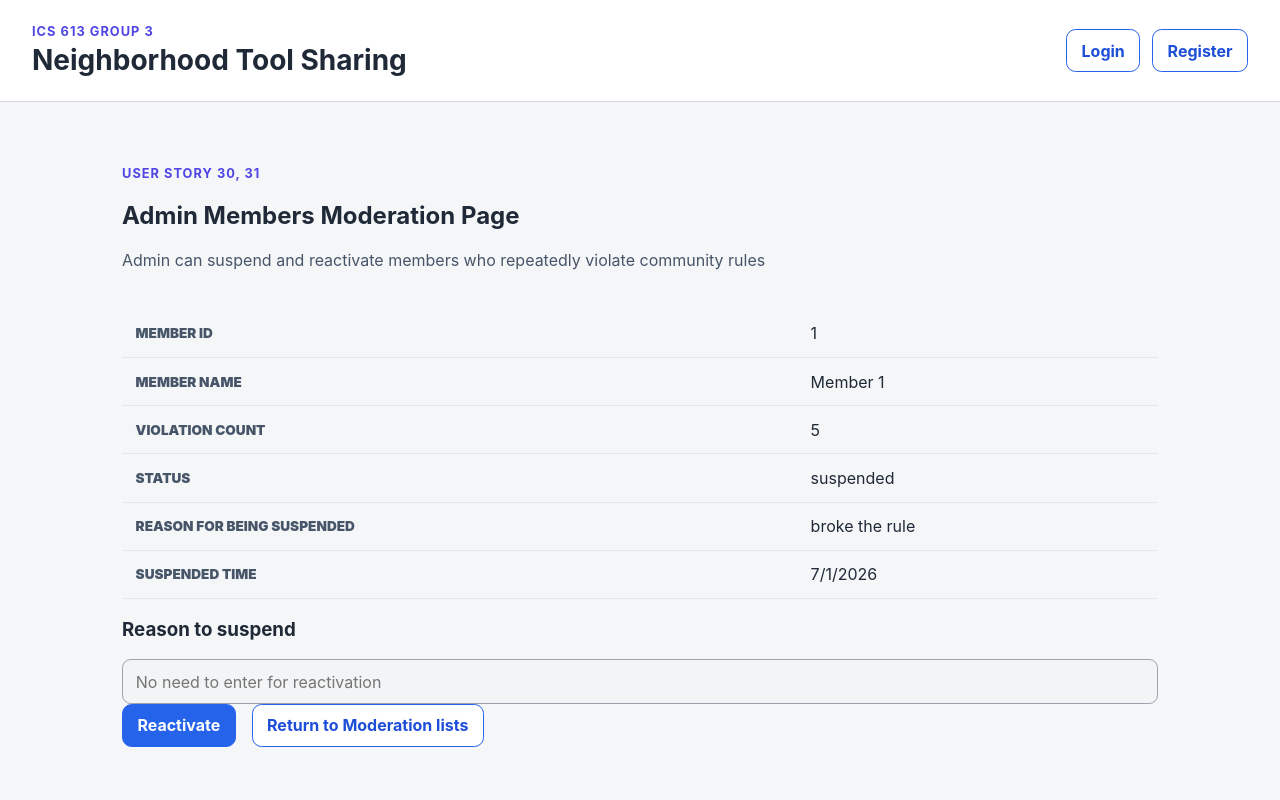
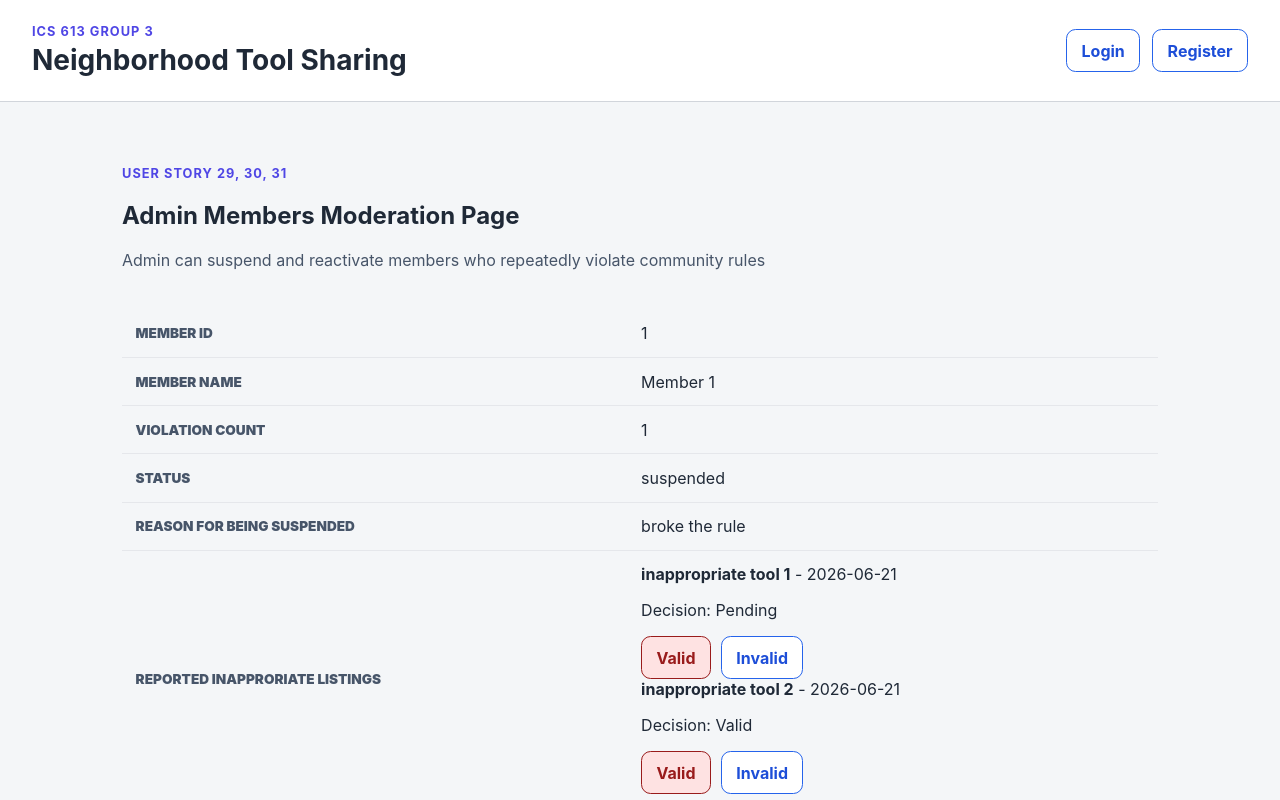
Before and after one commit to ICS613-Group3/Group3-ICS613-project, a React (Vite) app in the folder frontend/: page /admin/AdminModerationProfiles/1 in a window 1280 px wide. Shown: the top 800 px of the page. Built offline with nearby package versions, Linux system fonts and the light colour scheme; no server answers.

Commit message:
added user story 29 (frontend logic)

```diff
--- a/frontend/src/App.css
+++ b/frontend/src/App.css
@@ -1675,6 +1675,7 @@ select {
   line-height: 1.5;
 }
 
+
 /* Mobile layout stacks form and preview vertically. */
 @media (max-width: 820px) {
   .profile-layout {
@@ -2198,6 +2199,36 @@ select {
   padding: 1.25rem;
   margin-top: 1.5rem;
   box-shadow: 0 12px 30px rgba(15, 23, 42, 0.08);
+}
+
+/* suspension reason error message to be hidden*/
+.suspension-reason-error-message-invisible {
+  display: none;
+}
+
+/* suspension reason error message to be visible*/
+.suspension-reason-error-message-visible {
+  display: block;
+}
+
+/* margin bottom to admin moderation profile input*/
+.margin-bottom-admin-moderation-input {
+  margin-bottom: 10px;
+}
+
+/* iinvlaid button on admin moderation profile page*/
+.invalid-button {
+  margin-left: 10px;
+
+}
+
+/* pagination for moderation history page*/
+.pagination-moderation-history {
+  display: flex;
+  justify-content: center;
+  align-items: center;
+  gap: 10px;
+  margin-top: 10px;
 }
 
 /* Mobile admin listing layout. */
--- a/frontend/src/pages/AdminModerationIndividualProfile.tsx
+++ b/frontend/src/pages/AdminModerationIndividualProfile.tsx
@@ -5,12 +5,24 @@ import {Link, useParams} from "react-router-dom";
 
 type Status = "suspended" | "notSuspended";
 
+type ListingReviewStatus = "pending" | "valid" | "invalid";
+
+
+
+type InappropriateListing = {
+  reportId: number;
+  listingName: string;
+  date: string;
+  reviewStatus: ListingReviewStatus;
+}
+;
 type ModerationProfile = {
   memberId: number;
   memberName: string;
   countOfViolation: number;
   status: Status;
   reason: string;
+  inappropriateListings: InappropriateListing[];
   suspendedTime: string | null;
 };
 
@@ -19,42 +31,81 @@ const moderationProfilesArray: ModerationProfile[] = [
   {
     memberId: 1,
     memberName: "Member 1",
-    countOfViolation: 5,
+    countOfViolation: 1,
     status: "suspended",
     reason: "broke the rule",
+    inappropriateListings: [
+      {
+        reportId: 1,
+        listingName: "inappropriate tool 1",
+        date: "2026-06-21",
+        reviewStatus: "pending"
+      },
+      {
+        reportId: 2,
+        listingName: "inappropriate tool 2",
+        date: "2026-06-21",
+        reviewStatus: "valid"
+      },
+    ],
     suspendedTime: "2026-07-01T12:10:00.000Z"
   },
   {
     memberId: 2,
     memberName: "Member 1",
-    countOfViolation: 5,
+    countOfViolation: 0,
     status: "notSuspended",
     reason: "",
+    inappropriateListings: [
+    ],
     suspendedTime: null
   },
   {
     memberId: 3,
     memberName: "Member 1",
-    countOfViolation: 2,
+    countOfViolation: 0,
     status: "notSuspended",
     reason: "",
+    inappropriateListings: [
+      {
+        reportId: 3,
+        listingName: "inappropriate tool 3",
+        date: "2026-06-25",
+        reviewStatus: "pending"
+      },
+      {
+        reportId: 1,
+        listingName: "inappropriate tool 4",
+        date: "2026-06-27",
+        reviewStatus: "pending"
+      },
+    ],
     suspendedTime: null
   },
   {
     memberId: 4,
     memberName: "Member 1",
-    countOfViolation: 8,
+    countOfViolation: 1,
     status: "suspended",
     reason: "broke rule",
+    inappropriateListings: [
+      {
+        reportId: 5,
+        listingName: "inappropriate tool 5",
+        date: "2026-06-28",
+        reviewStatus: "valid"
+      },
+    ],
     suspendedTime: "2026-07-11T12:10:00.000Z"
   },
 ];
 
 
-function AdminModerationIndivialProfile() {
+function AdminModerationIndividualProfile() {
   const {memberId} = useParams<{memberId: string}>();
   const [reasons, setReasons] = useState<Record<number, string>>({});
   const [moderationProfiles, setModerationProfiles] = useState<ModerationProfile[]>(moderationProfilesArray);
+  const [showError, setShowError] = useState(false);
 
   const updateStatus = (memberId: number) => {
     const profile = moderationProfiles.find(
@@ -69,9 +120,11 @@ function AdminModerationIndivialProfile() {
     const enteredReason = reasons[memberId]?.trim() ?? "";
 
     if (isSuspending && enteredReason === ""){
-      alert("Please enter a suspension reason");
+      setShowError(true);
       return;
     }
+
+    setShowError(false);
 
     setModerationProfiles((currentProfiles) =>
       currentProfiles.map((currentProfile) =>
@@ -127,12 +180,44 @@ function AdminModerationIndivialProfile() {
     )
   }
 
+  const updateListingReviewStatus = (
+    memberId: number,
+    reportId: number,
+    reviewStatus: ListingReviewStatus,
+  ) => {
+    setModerationProfiles((currentProfiles) =>
+      currentProfiles.map((currentProfile) => {
+        if(currentProfile.memberId !== memberId) {
+          return currentProfile;
+        }
+
+        const updatedListings =
+          currentProfile.inappropriateListings.map((listing) =>
+            listing.reportId === reportId
+               ? {
+                 ...listing,
+                 reviewStatus,
+               }
+              : listing,
+      );
+
+      return {
+        ...currentProfile,
+        inappropriateListings: updatedListings,
+
+        countOfViolation: updatedListings.filter(
+          (listing) => listing.reviewStatus === "valid",
+        ).length,
+      };
+      }));
+  };
+
   return (
     <>
       <section className="page-section">
         <div className="page-header">
           <div>
-            <p className="eyebrow">User Story 30, 31</p>
+            <p className="eyebrow">User Story 29, 30, 31</p>
             <h1>Admin Members Moderation Page</h1>
             <p className="page-description">Admin can suspend and reactivate members who repeatedly violate community rules</p>
           </div>
@@ -161,6 +246,30 @@ function AdminModerationIndivialProfile() {
               <td>{profile.status === "suspended" ? profile.reason :  ""}</td>
             </tr>
             <tr>
+              <th>Reported Inapproriate Listings </th>
+              <td>{profile.inappropriateListings.length > 0 ? (
+                <div>
+                  {profile.inappropriateListings.map((listing) => (
+                    <div key={listing.reportId}>
+                      <div>
+                        <strong>{listing.listingName}</strong>
+                        {" - "}
+                        {listing.date}
+
+                        <p>Decision: {listing.reviewStatus === "pending" ? "Pending" : listing.reviewStatus === "valid" ? "Valid" : "Invalid"}</p>
+                      </div>
+
+                      <div>
+                        <button className="danger-button" disabled={listing.reviewStatus === "valid"} onClick={()=> updateListingReviewStatus(profile.memberId, listing.reportId, "valid")}>Valid</button>
+                        <button className="button invalid-button" disabled={listing.reviewStatus === "invalid"} onClick={()=> updateListingReviewStatus(profile.memberId, listing.reportId, "invalid")}>Invalid</button>
+                      </div>
+                    </div>
+                    ))}
+                </div>
+              ) :( <span>No inappropriate listings</span>)}
+              </td>
+            </tr>
+            <tr>
               <th>Suspended Time</th>
               <td>{profile.suspendedTime ? new Date(profile.suspendedTime).toLocaleDateString("en-US",{timeZone: "Pacific/Honolulu"}) :  "Not suspended"}</td>
             </tr>
@@ -168,12 +277,16 @@ function AdminModerationIndivialProfile() {
         </table>
 
         <h3>Reason to suspend</h3>
-        <input type="text" className="profile-reason-input" value={reasons[profile.memberId] ?? ""} placeholder={profile.status === "suspended" ? "No need to enter for reactivation" : "Enter a reason for suspension"} disabled={profile.status === "suspended"} onChange={(event)=>setReasons((currentReasons) => ({...currentReasons, [profile.memberId]: event.target.value}))} />
+        <input type="text" className="profile-reason-input margin-bottom-admin-moderation-input" value={reasons[profile.memberId] ?? ""} placeholder={profile.status === "suspended" ? "No need to enter for reactivation" : "Enter a reason for suspension"} disabled={profile.status === "suspended"} onChange={(event)=>setReasons((currentReasons) => ({...currentReasons, [profile.memberId]: event.target.value}))} />
         <button className={profile.status === "suspended" ? "approve-button" : "danger-button"} onClick={() => updateStatus(profile.memberId)}>{profile.status === "suspended" ? "Reactivate" : "Suspend"}</button>
-        <Link to="/admin/AdminModerationProfiles" className="action-button"><button>Return to Moderation lists</button></Link>
+        <Link to="/admin/AdminModerationProfiles" className="action-button"><button type="button">Return to Moderation lists</button></Link>
+      </section>
+
+      <section className={showError ? "suspension-reason-error-message-visible active-date-conflict-list" : "suspension-reason-error-message-invisible"} aria-hidden={!showError}>
+        <strong>Enter a reason for suspension</strong>
       </section>
     </>
   )
 }
 
-export default AdminModerationIndivialProfile
+export default AdminModerationIndividualProfile
--- a/frontend/src/routes/AppRoutes.tsx
+++ b/frontend/src/routes/AppRoutes.tsx
@@ -9,7 +9,7 @@ import AdminListingsPage from '../pages/AdminListingsPage';
 import AdminReservationPage from '../pages/AdminReservationPage';
 import ModerationHistoryPage from "../pages/ModerationHistoryPage";
 import AdminModerationProfiles from '../pages/AdminModerationProfiles';
-import AdminModerationIndivialProfile from '../pages/AdminModerationIndividualProfile';
+import AdminModerationIndividualProfile from '../pages/AdminModerationIndividualProfile';
 
 // Import authentication and account pages.
 import ForgotPasswordPage from '../pages/ForgotPasswordPage';
@@ -109,7 +109,7 @@ function AppRoutes() {
 
         {/* US 30 and 31 amin suspend and reactivate member account*/}
         <Route path="/admin/AdminModerationProfiles" element={<AdminModerationProfiles />} />
-        <Route path="/admin/AdminModerationProfiles/:memberId" element={<AdminModerationIndivialProfile />} />
+        <Route path="/admin/AdminModerationProfiles/:memberId" element={<AdminModerationIndividualProfile />} />
 
         {/* US 32 admin views moderation history */}
         <Route path="/admin/ModerationHistoryPage" element={<ModerationHistoryPage />} />
```
